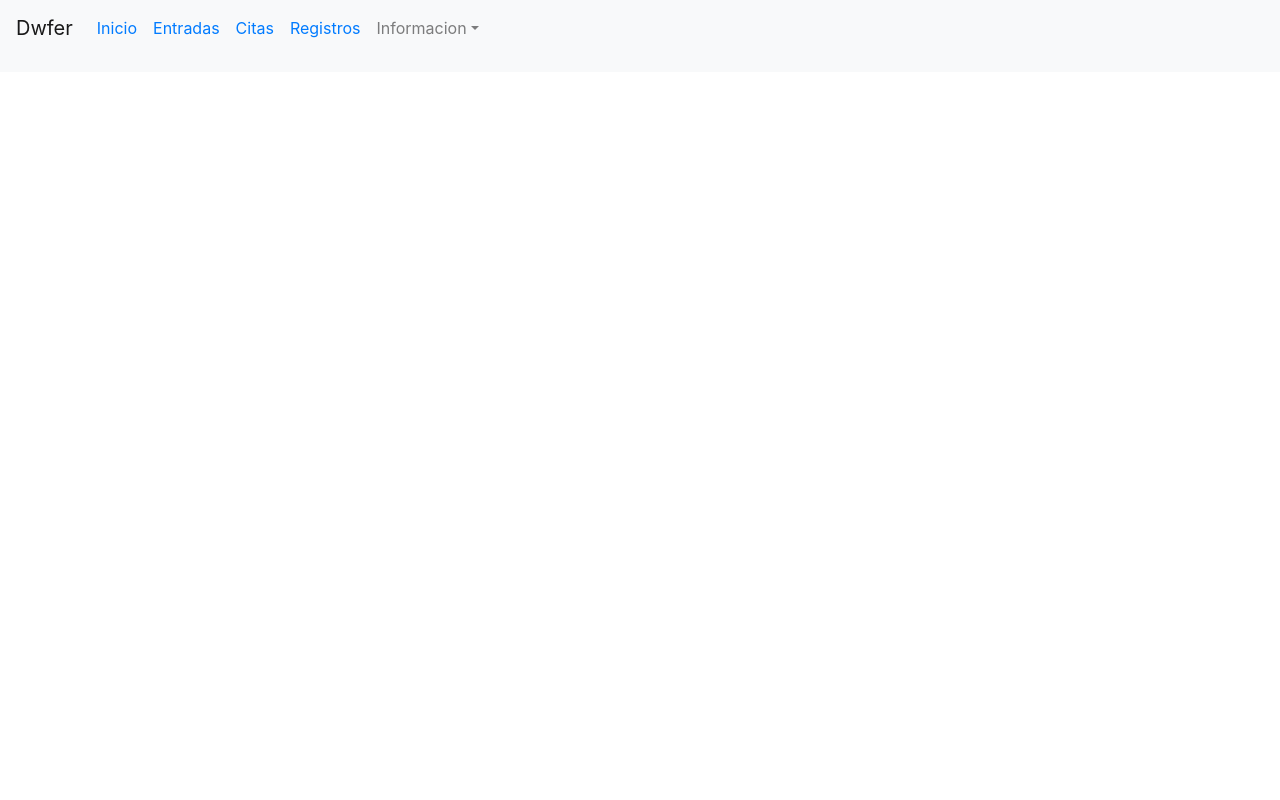
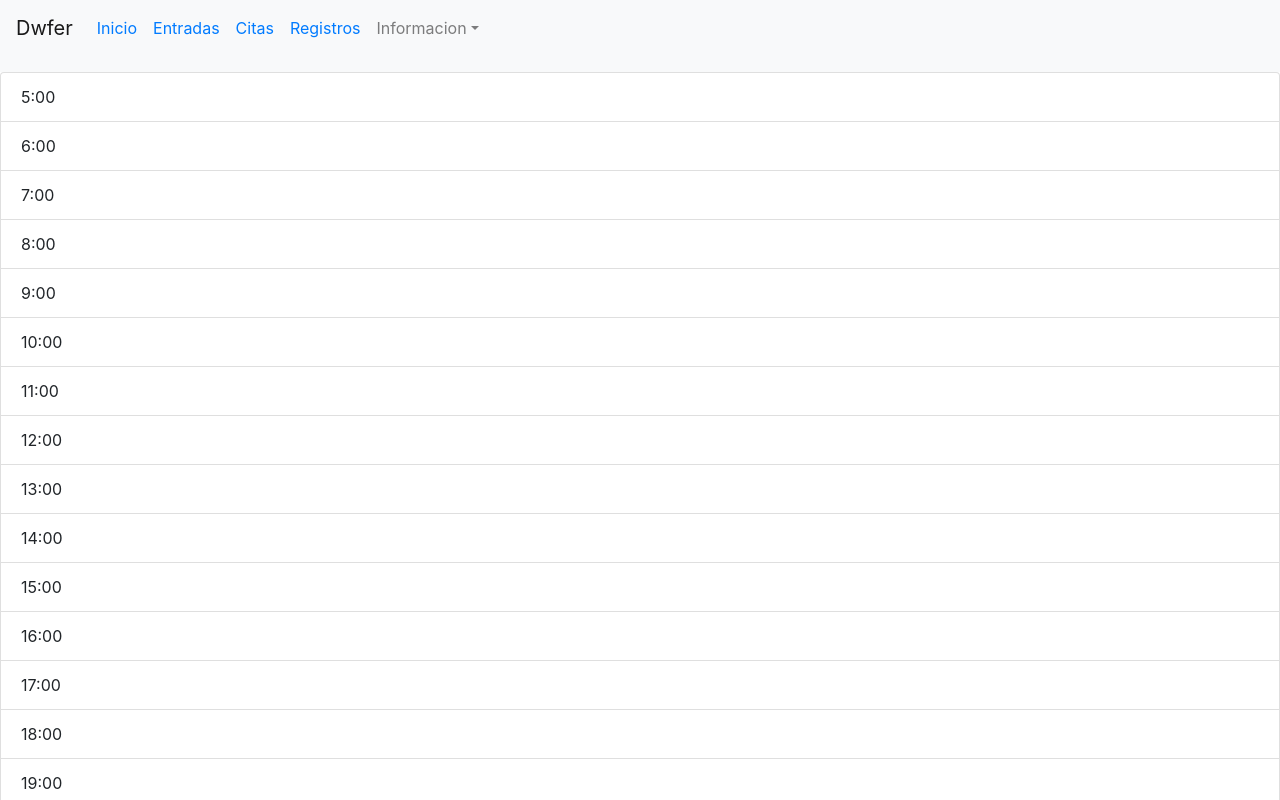
Before and after one commit to sedwarb/hairdressing, a React (Create React App) app in the folder client/: page /horas in a window 1280 px wide. Shown: the top 800 px of the page. Built offline with nearby package versions, Linux system fonts and the light colour scheme.

Commit message:
se creo la lista que mostrara las horas del dia donde se vera si hay citas para ese trabajador

```diff
--- a/client/src/App.js
+++ b/client/src/App.js
@@ -8,7 +8,8 @@ import {Entries} from './components/entries/Entries'
 import {Navbar} from './components/Navbar/Navbar'
 import { TablaUsuario } from './components/ShowTable/TablaUsuarios'
 import { TablaServicios } from './components/ShowTable/TablaServicios'
-import { TablaTrabaja } from './components/ShowTable/TablaTrabaja';
+import { TablaTrabaja } from './components/ShowTable/TablaTrabaja'
+import { LHoras } from './components/Citas/LHoras'
 
 function App() {
   return (
@@ -21,6 +22,7 @@ function App() {
       <Route exact path="/85115101114849798108101" component={TablaUsuario}></Route>
       <Route exact path="/8310111411810599101849798108101" component={TablaServicios}></Route>
       <Route exact path="/87111114107101114849798108101" component={TablaTrabaja}></Route>
+      <Route exact path="/horas" component={LHoras}></Route>
     </React.StrictMode>
   );
 }
--- /dev/null
+++ b/client/src/components/Citas/LHoras.jsx
@@ -0,0 +1,23 @@
+import React from 'react'
+
+function hour(){
+    let horas=[],h
+    for (let i = 5; i < 23; i++) {
+        h = i.length===1?`0${i}:00`:`${i}:00`
+        horas.push(h)
+    }
+    return horas
+}
+
+export function LHoras(){
+
+    return(
+        <>
+            <ul className="list-group">
+                {
+                    hour().map(item=><li className="list-group-item">{item}</li>)
+                }
+            </ul>
+        </>
+    )
+}
```
Also changed, not shown: client/src/components/Citas/Citas.jsx (added).
